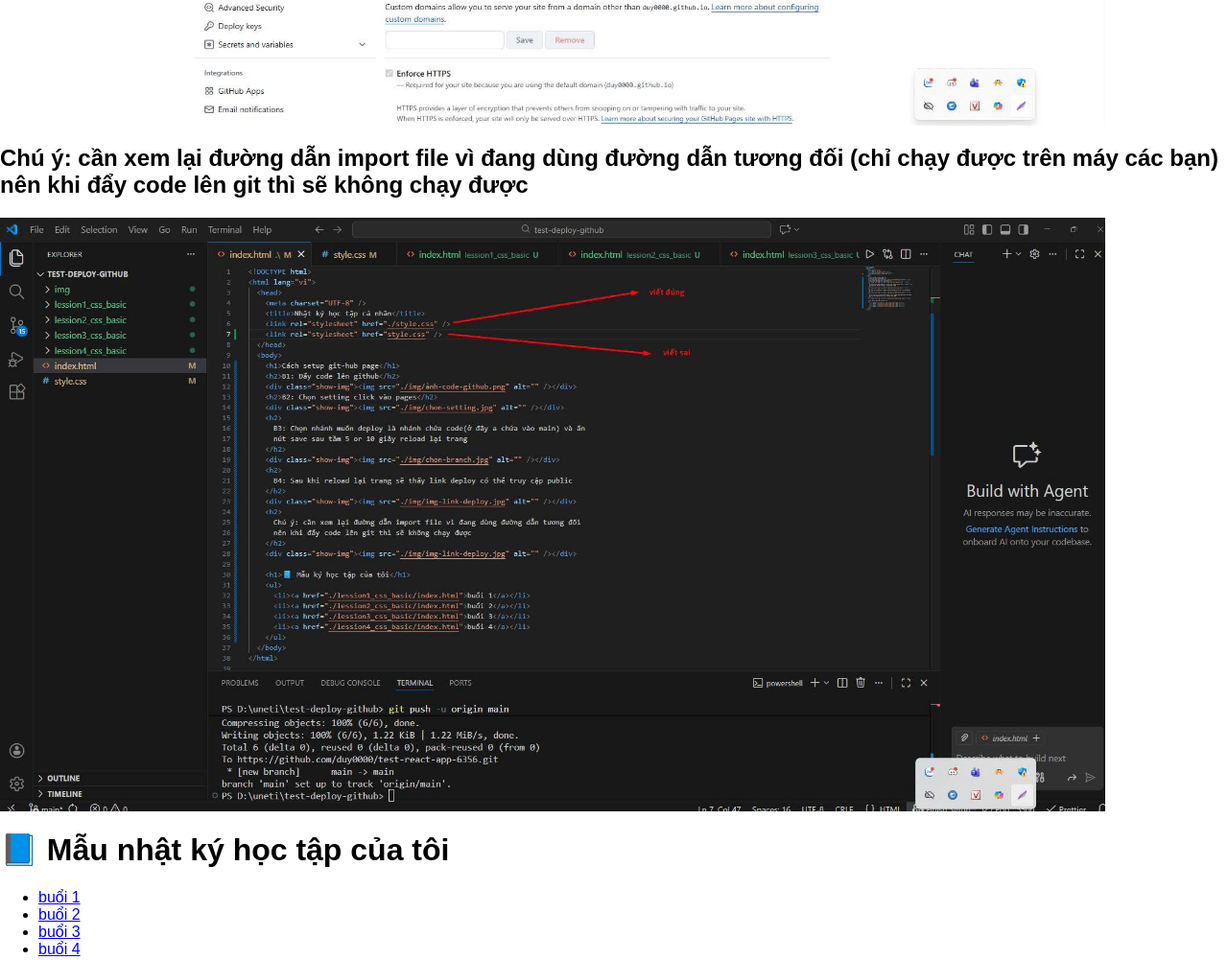
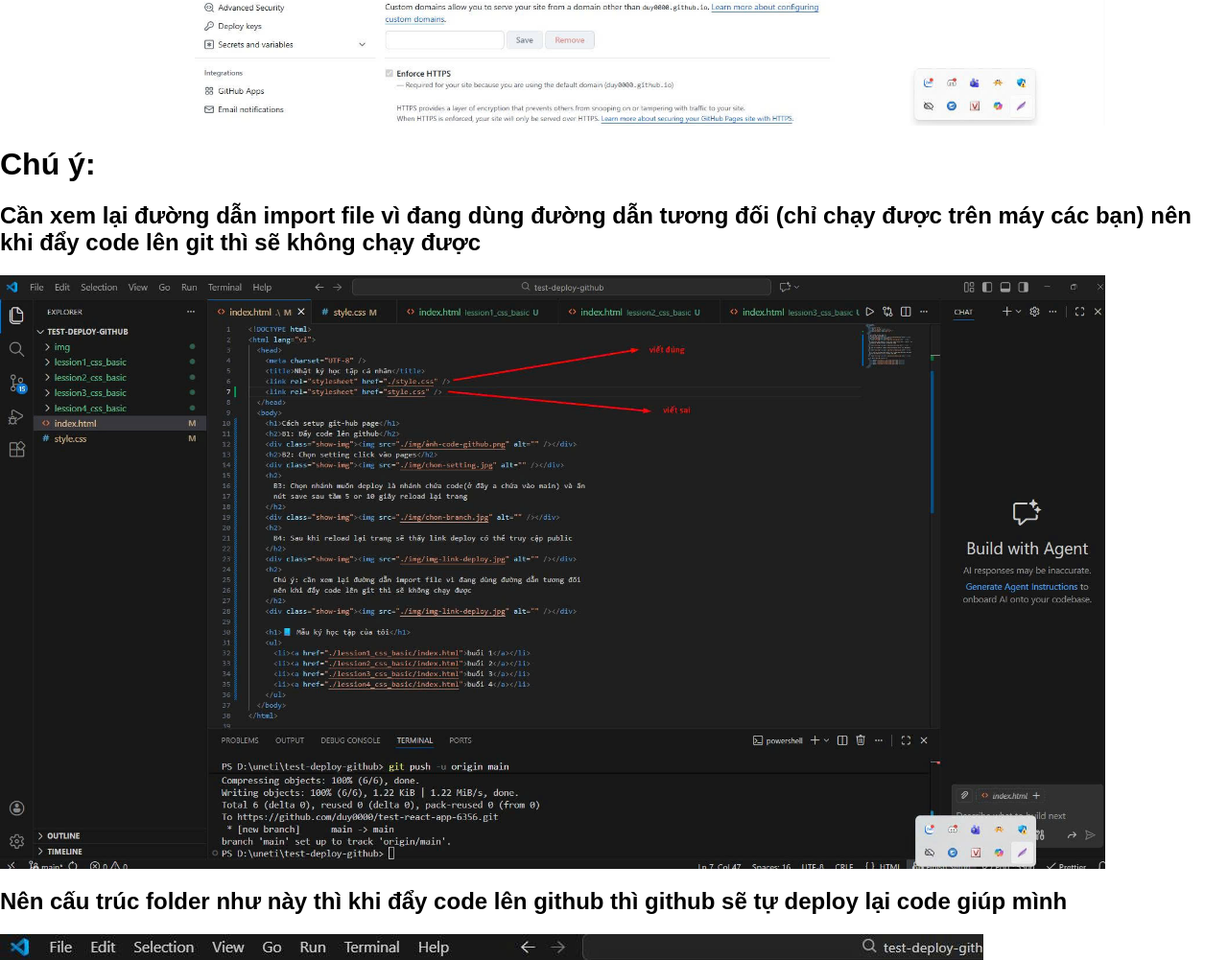
Before and after one commit to duy0000/test-react-app-6356, a plain HTML site: page index.html in a window 1280 px wide. Shown: the part 2579-3580 px from the top of the page at 96% size. Drawn offline with Linux system fonts and the light colour scheme.

Commit message:
update chú ý

```diff
--- a/index.html
+++ b/index.html
@@ -21,12 +21,18 @@
       B4: Sau khi reload lại trang sẽ thấy link deploy có thể truy cập public
     </h2>
     <div class="show-img"><img src="./img/img-link-deploy.jpg" alt="" /></div>
+    <h1>Chú ý:</h1>
     <h2>
-      Chú ý: cần xem lại đường dẫn import file vì đang dùng đường dẫn tương đối
-      (chỉ chạy được trên máy các bạn) nên khi đẩy code lên git thì sẽ không
-      chạy được
+      Cần xem lại đường dẫn import file vì đang dùng đường dẫn tương đối (chỉ
+      chạy được trên máy các bạn) nên khi đẩy code lên git thì sẽ không chạy
+      được
     </h2>
     <div class="show-img"><img src="./img/img-duonbg-dan.jpg" alt="" /></div>
+    <h2>
+      Nên cấu trúc folder như này thì khi đẩy code lên github thì github sẽ tự
+      deploy lại code giúp mình
+    </h2>
+    <div class="show-img"><img src="./img/cau-truc.jpg" alt="" /></div>
 
     <h1>📘 Mẫu nhật ký học tập của tôi</h1>
     <ul>
```
Also changed, not shown: img/cau-truc.jpg (added).
